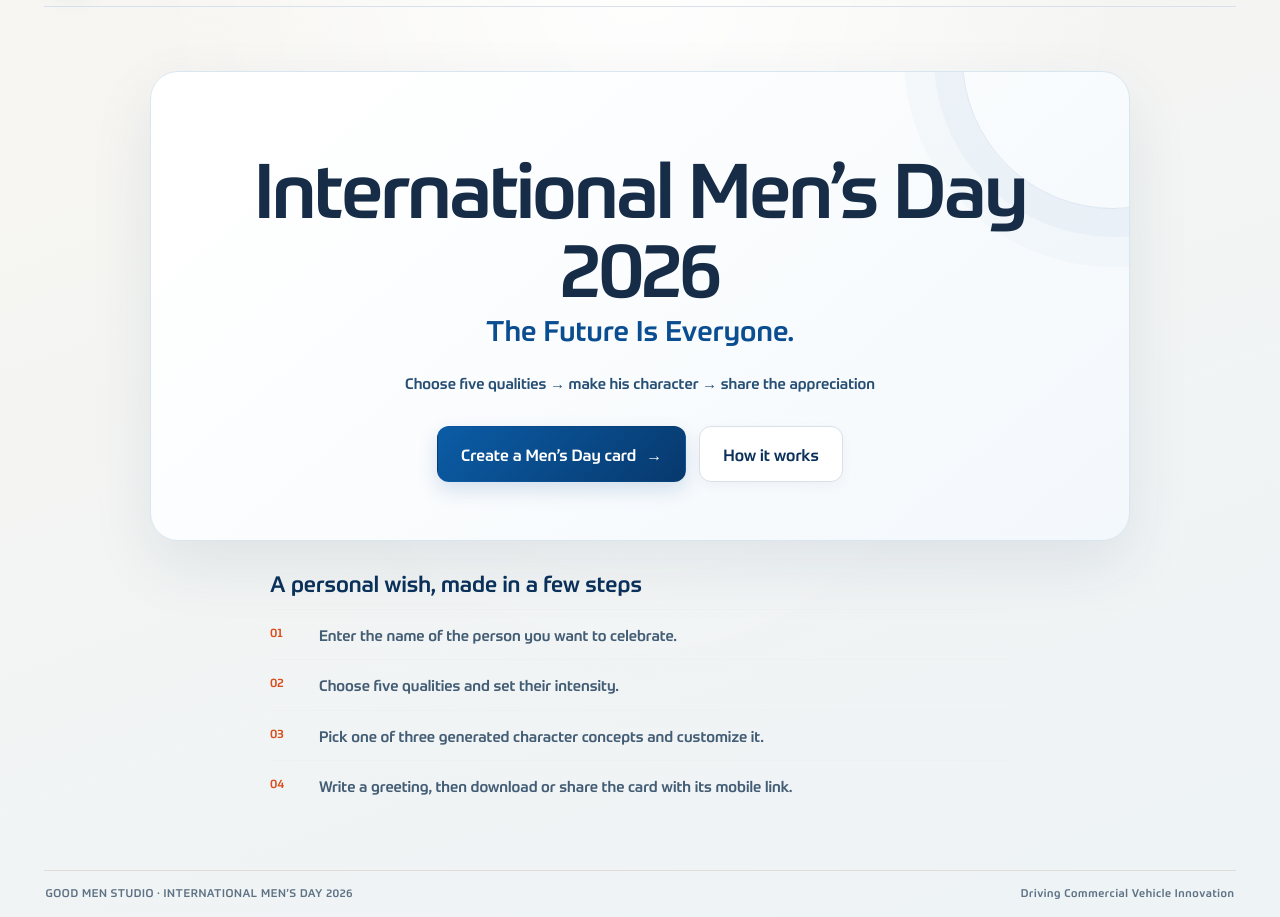
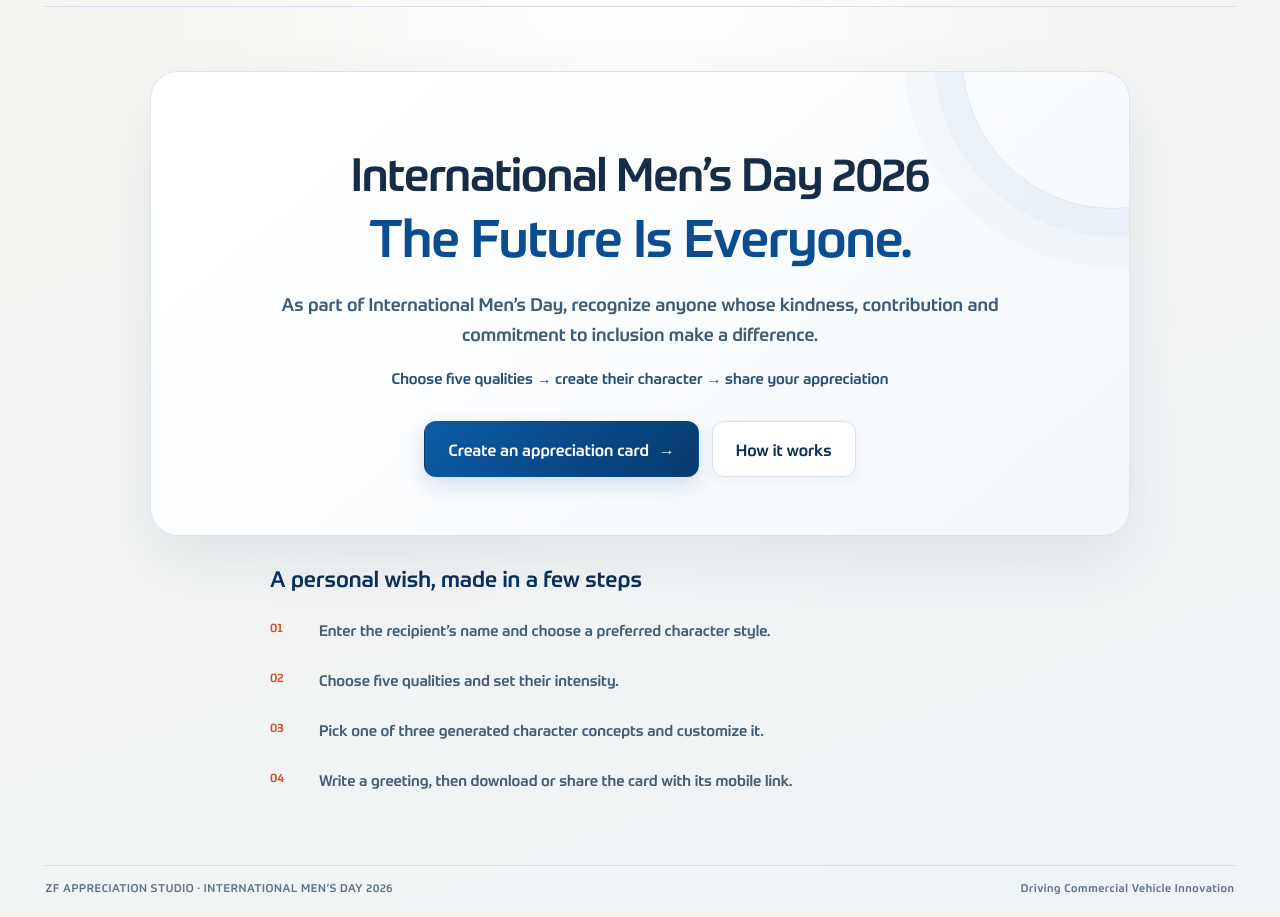
Before and after one commit to ZFCVS/mensday-2026-v22, a plain HTML site: page index.html in a window 1280 px wide. Shown: the part 93-1010 px from the top of the page. Drawn offline with Linux system fonts and the light colour scheme.

Commit message:
Add files via upload

```diff
--- a/index.html
+++ b/index.html
@@ -6,7 +6,7 @@
   <meta charset="utf-8">
   <meta name="viewport" content="width=device-width, initial-scale=1">
   <meta name="theme-color" content="#f4f1eb">
-  <meta name="description" content="Create a personal International Men’s Day 2026 character card and share your appreciation.">
+  <meta name="description" content="Celebrate inclusion with a personalized appreciation card for anyone, as part of International Men’s Day 2026.">
   <title>International Men’s Day 2026</title>
   <link rel="stylesheet" href="./src/brand-fonts.css">
   <style>
@@ -30,8 +30,8 @@
     .hero{position:relative;isolation:isolate;max-width:980px;padding:clamp(28px,5vw,58px);border:1px solid #d9e6f0;border-radius:28px;background:linear-gradient(140deg,#fff 12%,#f3f8fc 100%);box-shadow:0 24px 64px rgba(17,56,91,.09);overflow:hidden}
     .hero:after{content:"";position:absolute;z-index:-1;width:300px;height:300px;right:-135px;top:-165px;border:1px solid #0a4d911c;border-radius:50%;box-shadow:0 0 0 28px #0a4d9108,0 0 0 58px #0a4d9106}
     .eyebrow{font-size:13px;letter-spacing:1.4px}
-    .hero h1{font-size:clamp(42px,6.3vw,76px);letter-spacing:-2.2px;line-height:1.04}
-    .tagline{font-size:clamp(20px,2.6vw,28px);color:#0a4d91;margin-bottom:24px}
+    .hero h1{font-size:clamp(32px,4.0vw,46px);letter-spacing:-1.15px;line-height:1.13;text-wrap:balance}
+    .tagline{font-size:clamp(35px,4.6vw,52px);font-weight:500;line-height:1.14;letter-spacing:-1.0px;color:#0a4d91;margin-bottom:24px;text-wrap:balance}
     .hero-copy{max-width:760px;font-size:18px;line-height:1.65;color:#405b75}
     .steps-inline{font-size:15px;color:#274f74;margin-top:17px}
     .hero-actions{gap:13px;margin-top:31px}
@@ -47,7 +47,7 @@
 
 
     .footer{font-size:11px;letter-spacing:.6px;color:#5e7285}
-    @media(max-width:680px){.top{height:64px}.brand strong{font-size:17px}.brand small{font-size:9px}.hero{padding:28px 20px;border-radius:20px}.hero h1{font-size:clamp(37px,10vw,50px);letter-spacing:-1.4px}.hero-copy{font-size:16px}.steps-inline{font-size:13px;line-height:1.7}.cta{min-height:54px;font-size:15px}.content-grid{margin-top:18px}.journey,.journey h2{font-size:19px}.journey li{font-size:14px}.footer{font-size:9px;line-height:1.5}}
+    @media(max-width:680px){.top{height:64px}.brand strong{font-size:17px}.brand small{font-size:9px}.hero{padding:28px 20px;border-radius:20px}.hero h1{font-size:clamp(28px,7vw,36px);letter-spacing:-.8px}.tagline{font-size:clamp(32px,8.2vw,40px);letter-spacing:-.65px}.hero-copy{font-size:16px}.steps-inline{font-size:13px;line-height:1.7}.cta{min-height:54px;font-size:15px}.content-grid{margin-top:18px}.journey,.journey h2{font-size:19px}.journey li{font-size:14px}.footer{font-size:9px;line-height:1.5}}
   </style>
 </head>
 <body>
@@ -59,9 +59,10 @@
       <section class="hero" aria-labelledby="event-title">
         <h1 id="event-title">International Men’s Day 2026</h1>
         <p class="tagline">The Future Is Everyone.</p>
-        <p class="steps-inline">Choose five qualities <span aria-hidden="true">→</span> make his character <span aria-hidden="true">→</span> share the appreciation</p>
+        <p class="hero-copy">As part of International Men’s Day, recognize anyone whose kindness, contribution and commitment to inclusion make a difference.</p>
+        <p class="steps-inline">Choose five qualities <span aria-hidden="true">→</span> create their character <span aria-hidden="true">→</span> share your appreciation</p>
         <div class="hero-actions">
-          <a class="cta" href="./block-figure.html">Create a Men’s Day card <span aria-hidden="true">→</span></a>
+          <a class="cta" href="./block-figure.html">Create an appreciation card <span aria-hidden="true">→</span></a>
           <a class="cta secondary" href="#how-it-works">How it works</a>
         </div>
       </section>
@@ -69,7 +70,7 @@
         <div class="journey">
           <h2>A personal wish, made in a few steps</h2>
           <ol>
-            <li>Enter the name of the person you want to celebrate.</li>
+            <li>Enter the recipient’s name and choose a preferred character style.</li>
             <li>Choose five qualities and set their intensity.</li>
             <li>Pick one of three generated character concepts and customize it.</li>
             <li>Write a greeting, then download or share the card with its mobile link.</li>
@@ -77,7 +78,7 @@
         </div>
       </section>
     </main>
-    <footer class="footer"><span>GOOD MEN STUDIO · INTERNATIONAL MEN’S DAY 2026</span><span>Driving Commercial Vehicle Innovation</span></footer>
+    <footer class="footer"><span>ZF APPRECIATION STUDIO · INTERNATIONAL MEN’S DAY 2026</span><span>Driving Commercial Vehicle Innovation</span></footer>
   </div>
 </body>
 </html>
```
Also changed, not shown: REPLACE_IN_GITHUB.txt (added).
